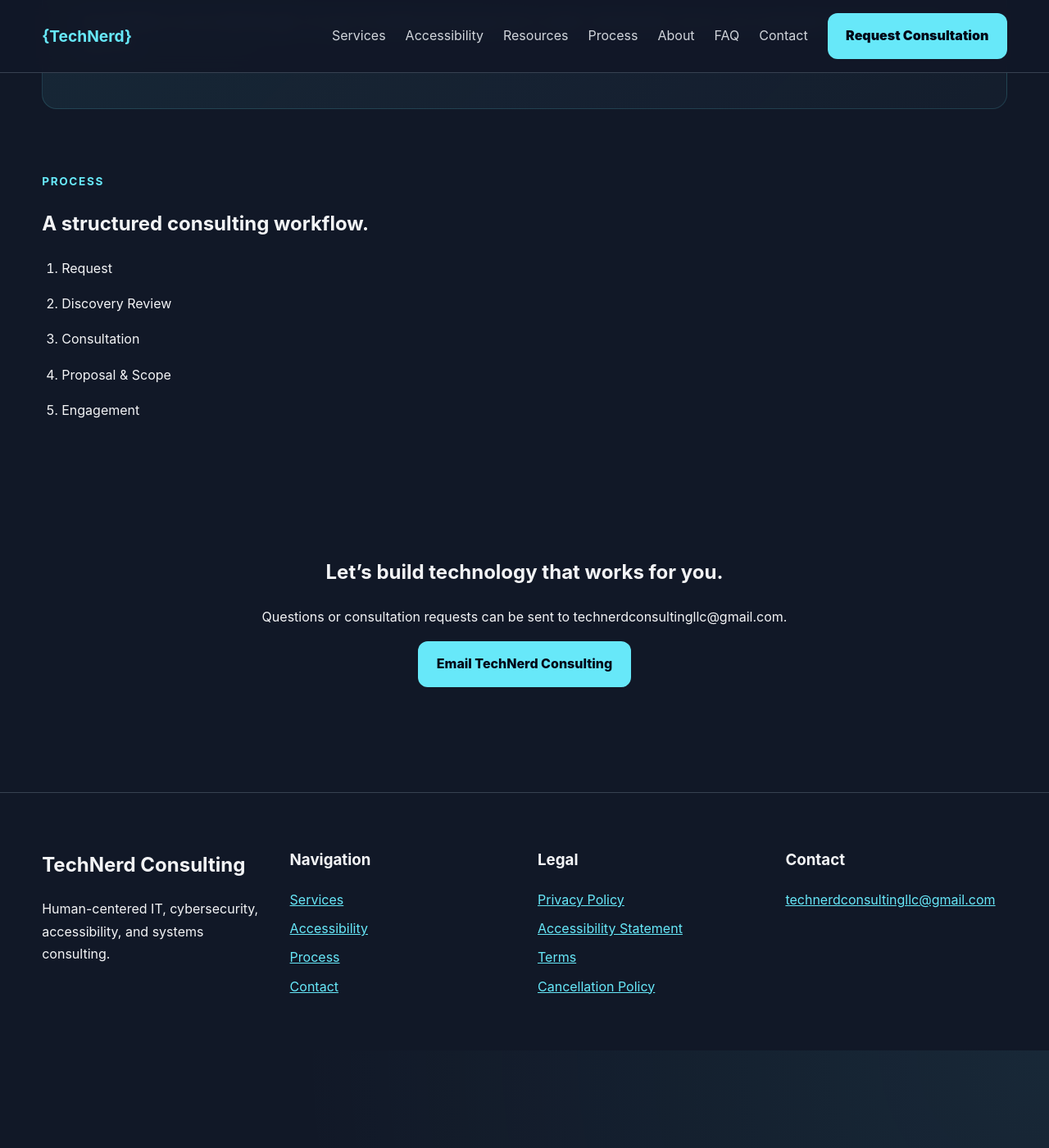
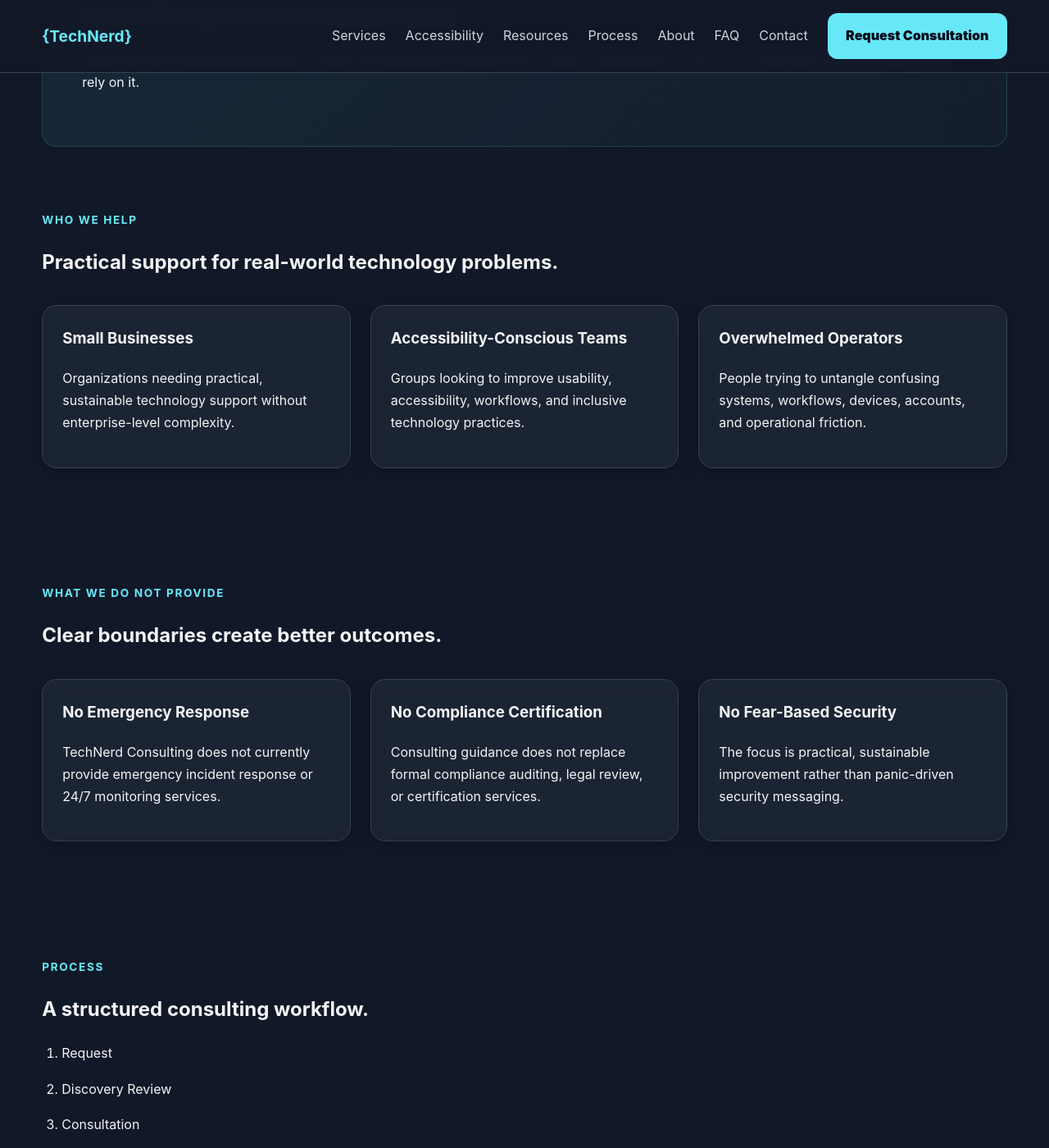
Before and after one commit to cjblackthorn/technerd, a Jekyll site: the page built from index.md, in a window 1280 px wide and 1400 px high, scrolled down 1510 px. Shown: the whole window at 82% size. Built offline with Jekyll 4.4.1, drawn with Linux system fonts in a browser that asks for light colours; some of the changed text lies outside the part shown.

Commit message:
Expand homepage positioning and credibility sections

```diff
--- a/index.md
+++ b/index.md
@@ -1,6 +1,7 @@
 ---
 layout: default
 title: TechNerd Consulting
+description: Human-centered IT, cybersecurity, accessibility, and systems consulting.
 ---
 
 <section class="hero">
@@ -10,8 +11,13 @@ title: TechNerd Consulting
     <p class="hero-lede">
       Human-centered IT, cybersecurity, accessibility, and systems consulting for individuals, organizations, and small businesses.
     </p>
+
+    <div class="availability-banner">
+      Currently accepting limited consultation requests.
+    </div>
+
     <div class="button-row">
-      <a class="button button-primary" href="{{ '/contact/' | relative_url }}">Request Consultation</a>
+      <a class="button button-primary" href="{{ '/request-consultation/' | relative_url }}">Request Consultation</a>
       <a class="button button-secondary" href="{{ '/services/' | relative_url }}">Explore Services</a>
     </div>
   </div>
@@ -25,14 +31,17 @@ title: TechNerd Consulting
       <h3>IT & Infrastructure</h3>
       <p>Practical technology setup, troubleshooting, and infrastructure guidance for real-world environments.</p>
     </article>
+
     <article class="card">
       <h3>Cybersecurity & Information Security</h3>
       <p>Security-minded guidance for accounts, devices, workflows, privacy practices, and physical or digital hardening.</p>
     </article>
+
     <article class="card">
       <h3>Accessibility & Usability</h3>
       <p>Digital and physical accessibility-aware consulting for tools, workflows, websites, and adaptive setups.</p>
     </article>
+
     <article class="card">
       <h3>Systems & Operations</h3>
       <p>Workflow optimization, process improvement, troubleshooting, and sustainable operational planning.</p>
@@ -49,8 +58,53 @@ title: TechNerd Consulting
 </section>
 
 <section class="section-block">
+  <p class="eyebrow">Who We Help</p>
+  <h2>Practical support for real-world technology problems.</h2>
+
+  <div class="card-grid">
+    <article class="card">
+      <h3>Small Businesses</h3>
+      <p>Organizations needing practical, sustainable technology support without enterprise-level complexity.</p>
+    </article>
+
+    <article class="card">
+      <h3>Accessibility-Conscious Teams</h3>
+      <p>Groups looking to improve usability, accessibility, workflows, and inclusive technology practices.</p>
+    </article>
+
+    <article class="card">
+      <h3>Overwhelmed Operators</h3>
+      <p>People trying to untangle confusing systems, workflows, devices, accounts, and operational friction.</p>
+    </article>
+  </div>
+</section>
+
+<section class="section-block">
+  <p class="eyebrow">What We Do Not Provide</p>
+  <h2>Clear boundaries create better outcomes.</h2>
+
+  <div class="card-grid">
+    <article class="card">
+      <h3>No Emergency Response</h3>
+      <p>TechNerd Consulting does not currently provide emergency incident response or 24/7 monitoring services.</p>
+    </article>
+
+    <article class="card">
+      <h3>No Compliance Certification</h3>
+      <p>Consulting guidance does not replace formal compliance auditing, legal review, or certification services.</p>
+    </article>
+
+    <article class="card">
+      <h3>No Fear-Based Security</h3>
+      <p>The focus is practical, sustainable improvement rather than panic-driven security messaging.</p>
+    </article>
+  </div>
+</section>
+
+<section class="section-block">
   <p class="eyebrow">Process</p>
   <h2>A structured consulting workflow.</h2>
+
   <ol class="process-list">
     <li>Request</li>
     <li>Discovery Review</li>
```
